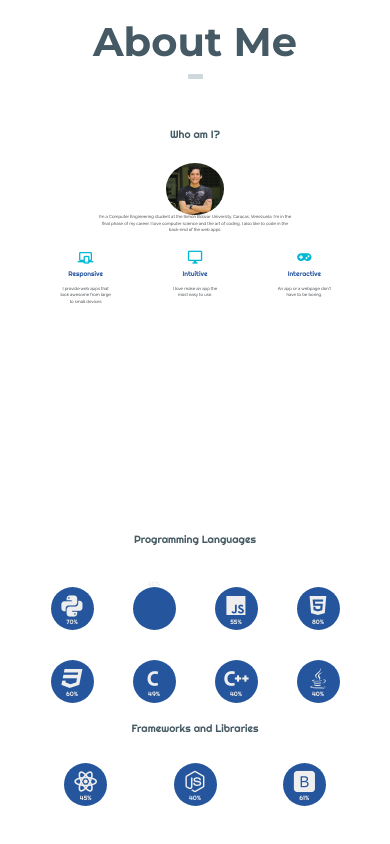
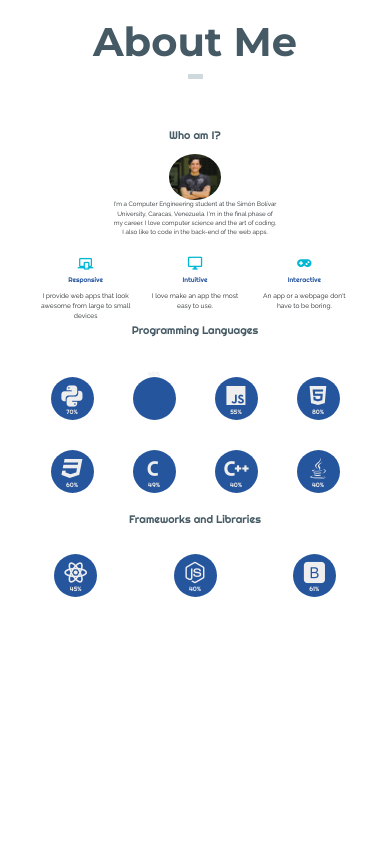
Before and after one commit to danielrs975/danielrs975.github.io, a React (Create React App) app: page / in a window 390 px wide. Shown: the part 875-1719 px from the top of the page. After the commit the page ends 1688 px from the top, so only its background shows below. Built offline with nearby package versions, Linux system fonts and the light colour scheme; some icons are missing.

Commit message:
Add responsive for tablets

```diff
--- a/src/Information.js
+++ b/src/Information.js
@@ -4,7 +4,7 @@ import Caracteristics from './Caracteristics';
 function Information(props) {
     return (
         <div id="information" class="container-fluid">
-            <h2 className="subtitles subsections-left-1">Who am I?</h2>
+            <h2 className="subtitles subsections-names subsections-left-1">Who am I?</h2>
             <div id="photo-information">
                 <div className="profile-photo">
                     <img src={props.photo} alt="my-self" className="photo img-responsive"></img>
--- a/src/Resume.css
+++ b/src/Resume.css
@@ -326,14 +326,14 @@ nav {
 
 #photo-information {
   display: grid;
-  grid-template-rows: 15vw 7vw auto;
+  grid-template-rows: 12vw 9vw auto;
   height: 70%;
   position: relative;
-  top: 10px;
+  top: 1vw;
 }
 
 .profile-photo {
-  width: 15vw;
+  width: 13.5vw;
   opacity: 0;
   height: auto;
   align-self: center;
@@ -350,12 +350,13 @@ nav {
 #little-about-myself {
   align-self: center;
   justify-self: center;
-  width: 60%;
+  width: 42vw;
   opacity: 0;
 }
 
 #little-about-myself > p {
   text-align: center;
+  font-size: 1.2vw;
 }
 
 #frameworks-libraries{
@@ -492,6 +493,10 @@ nav {
   width: 14vw;
 }
 
+.phrase > p {
+  font-size: 1vw;
+}
+
 .icon {
   font-size: 3vw;
   color: #00B8D4;
@@ -540,4 +545,33 @@ nav {
     font-size: 1.1vw;
   }
 }
+
+.subsections-names {
+  font-size: 2vw;
+}
+
+@media (max-width: 1440px) {
+  .subsections-names {
+    font-size: 2.8vw;
+  }
+  #little-about-myself {
+    font-size: 1.7vw;
+  }
+  .phrase > p {
+    font-size: 1.7vw;
+  }
+  #photo-information {
+    grid-template-rows: 12vw 13vw auto;
+  }
+  #skills-and-information {
+    grid-template-rows: 50vw 44vw;
+  }
+  .phrase {
+    width: 23vw;
+  }
+  #little-about-myself > p {
+    font-size: 1.6vw;
+  }
+}
+
 /* end of the block */
--- a/src/Skills.js
+++ b/src/Skills.js
@@ -4,7 +4,7 @@ import LanguageContainer from './LanguageContainer';
 function Skills(props) {
     return (
         <div id="skills" class="container-fluid">
-            <h2 className="subtitles subsections">Programming Languages</h2>
+            <h2 className="subtitles subsections-names subsections">Programming Languages</h2>
             <div id="programming-languages">
                 <LanguageContainer container="language-container" language="mdi mdi-language-python language" percentage="70%" column="first-column" />
                 <LanguageContainer container="language-container" language="mdi mdi-ruby language" percentage="40%" column="second-column"/>
@@ -15,8 +15,8 @@ function Skills(props) {
                 <LanguageContainer container="language-container" language="mdi mdi-language-cpp language" percentage="40%" column="third-column" />
                 <LanguageContainer container="language-container" language="mdi mdi-language-java language" percentage="40%" column="fourth-column"/>
             </div>
-            <h2 className="subtitles subsections-2">Frameworks and Libraries</h2>
-            <div id="frameworks-libraries">
+            <h2 className="subtitles subsections-names subsections-2">Frameworks and Libraries</h2>
+            <div id="frameworks-libraries" class="row">
                 <LanguageContainer container="framework-container" language="mdi mdi-react framework" percentage="45%" column="first-column" />
                 <LanguageContainer container="framework-container" language="mdi mdi-nodejs framework" percentage="40%" column="second-column" />
                 <LanguageContainer container="framework-container" language="mdi mdi-bootstrap framework" percentage="61%" column="third-column" />
```
